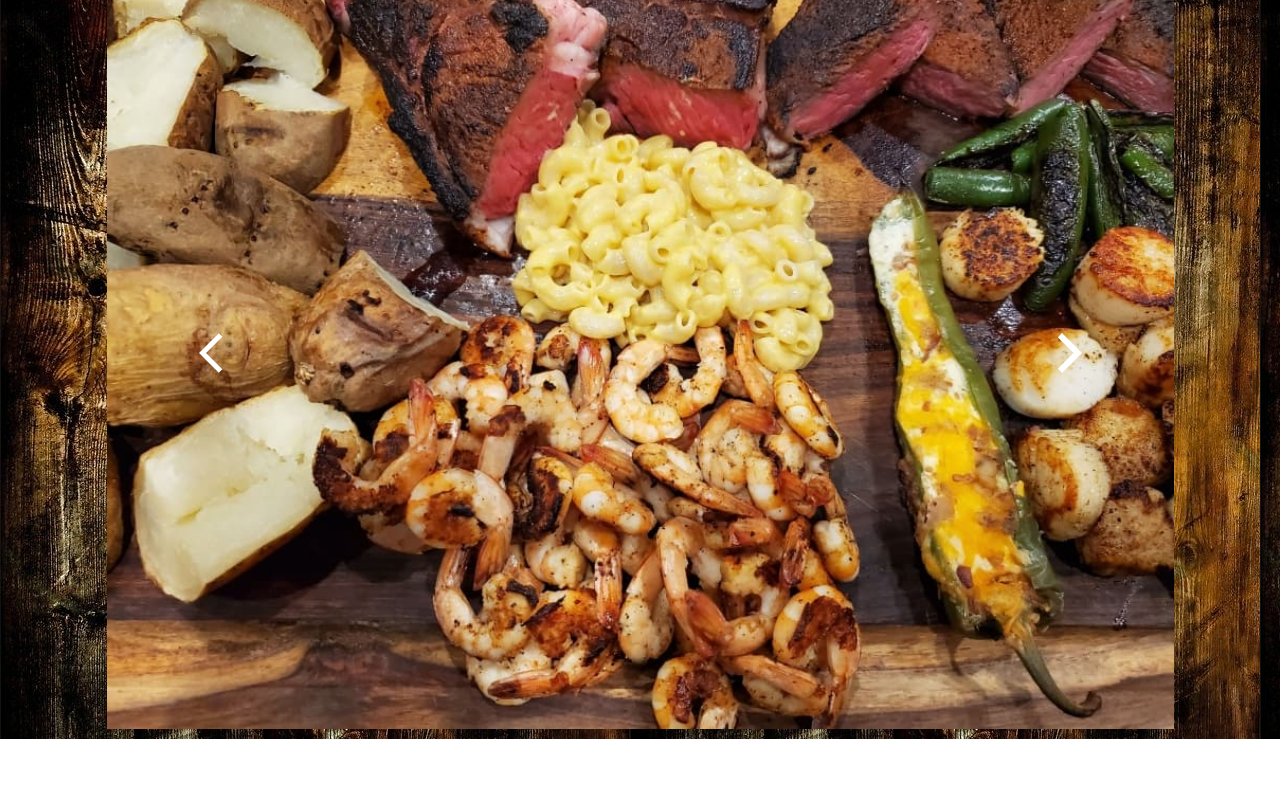
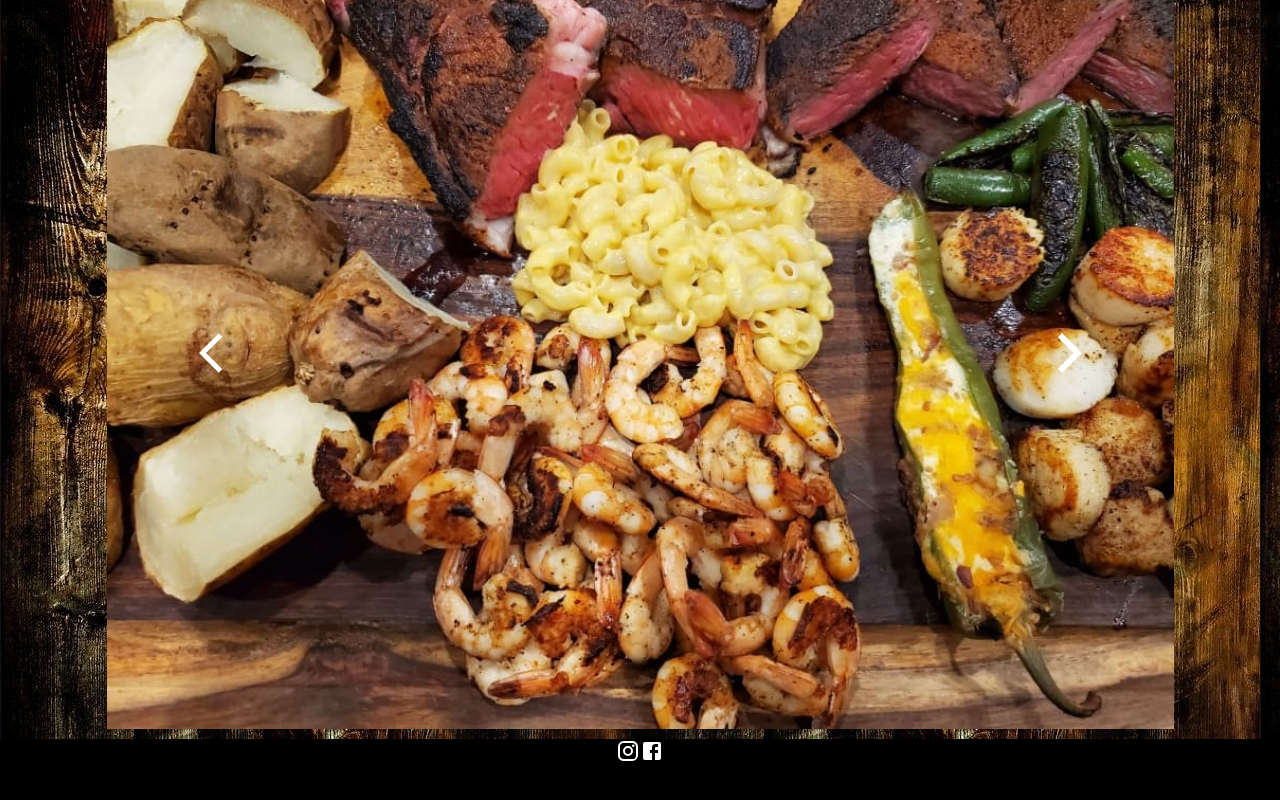
Before and after one commit to dballowe7912/backwoods-choice, a React (Create React App) app: page / in a window 1280 px wide. Shown: the part 210-1010 px from the top of the page. Before the commit the page ends 949 px from the top, so only its background shows below. Built offline with nearby package versions, Linux system fonts and the light colour scheme; a web font is replaced by a local one.

Commit message:
Added footer component and facebook link, instagram link

```diff
--- /dev/null
+++ b/src/Footer/Footer.css
@@ -0,0 +1,12 @@
+.footer-container {
+    width: 100%;
+    height: 100px;
+    background-color: black;
+    color: white;
+}
+
+.icon-container {
+    display: flex;
+    justify-content: center;
+    align-items: center;
+}
--- /dev/null
+++ b/src/Footer/Footer.js
@@ -0,0 +1,25 @@
+import React, { Component } from 'react';
+import InstagramIcon from '@material-ui/icons/Instagram';
+import FacebookIcon from '@material-ui/icons/Facebook';
+
+import './Footer.css';
+import { Link } from 'react-router-dom';
+
+class Footer extends Component {
+    render() {
+        return (
+            <div className='footer-container'>
+                <div className='icon-container'>
+                    <Link>
+                        <InstagramIcon/>
+                    </Link>
+                    <Link>
+                        <FacebookIcon/>
+                    </Link>
+                </div>
+            </div>
+        )
+    }
+};
+
+export default Footer;
--- a/src/pages/HomePage/HomePage.js
+++ b/src/pages/HomePage/HomePage.js
@@ -8,6 +8,7 @@ import image5 from '../../assets/photos/image-3.jpg';
 import image6 from '../../assets/photos/image-4.jpg';
 
 import './HomePage.css';
+import Footer from '../../Footer/Footer';
 
 class HomePage extends Component {
     render() {
@@ -25,6 +26,7 @@ class HomePage extends Component {
                         ]}
                     />
                 </div>
+                <Footer/>
             </div>
         )
     }
```
Also changed, not shown: public/manifest.json.
